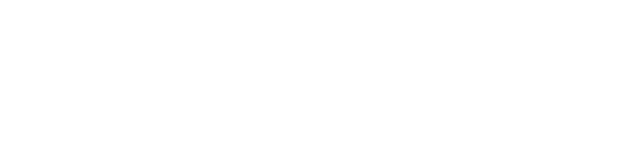
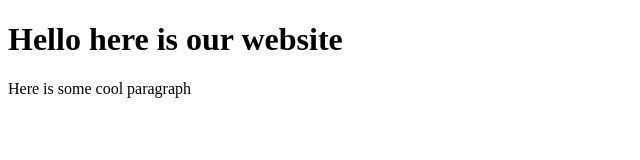
Before and after one commit to naravindnair/test-repo, a plain HTML site: page index.html in a window 1280 px wide. Shown: the whole page, without its empty margins (0-640 px from the left). Drawn offline with Linux system fonts and the light colour scheme.

Commit message:
Added content to index.html

```diff
--- a/index.html
+++ b/index.html
@@ -6,6 +6,7 @@
     <title>Document</title>
 </head>
 <body>
-
+    <h1>Hello here is our website</h1>
+    <p>Here is some cool paragraph</p>
 </body>
 </html>
```
